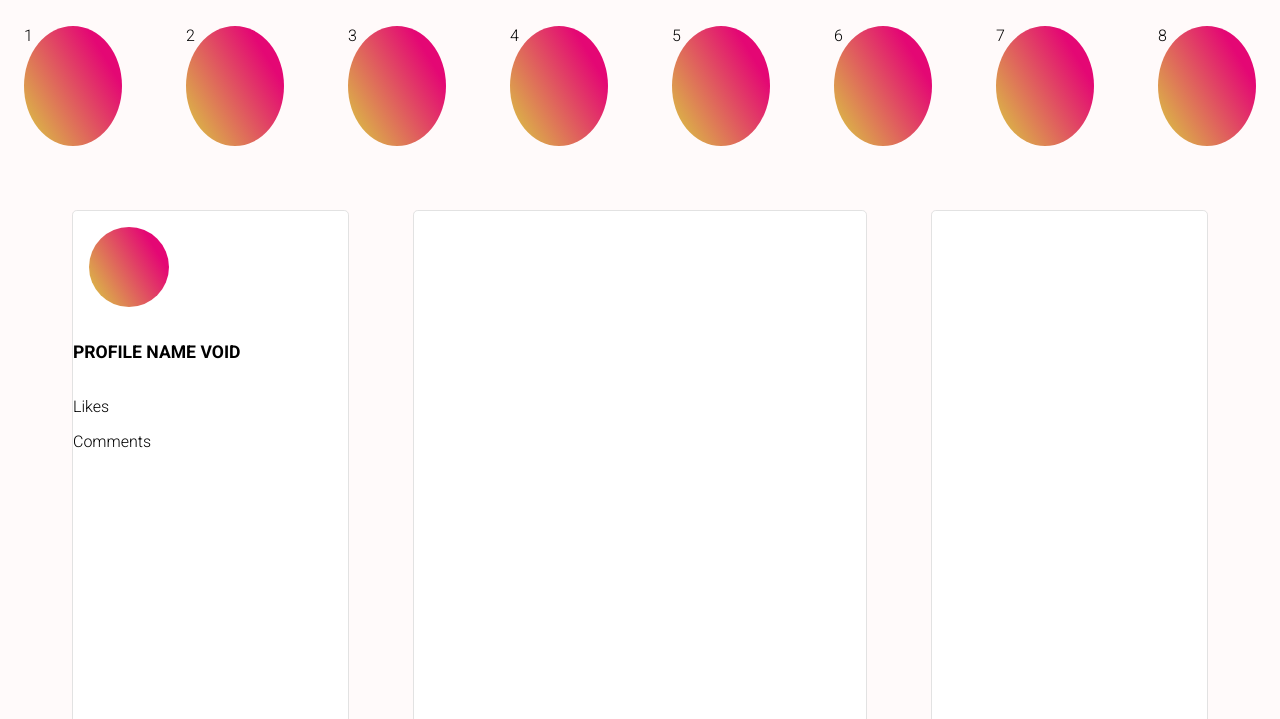
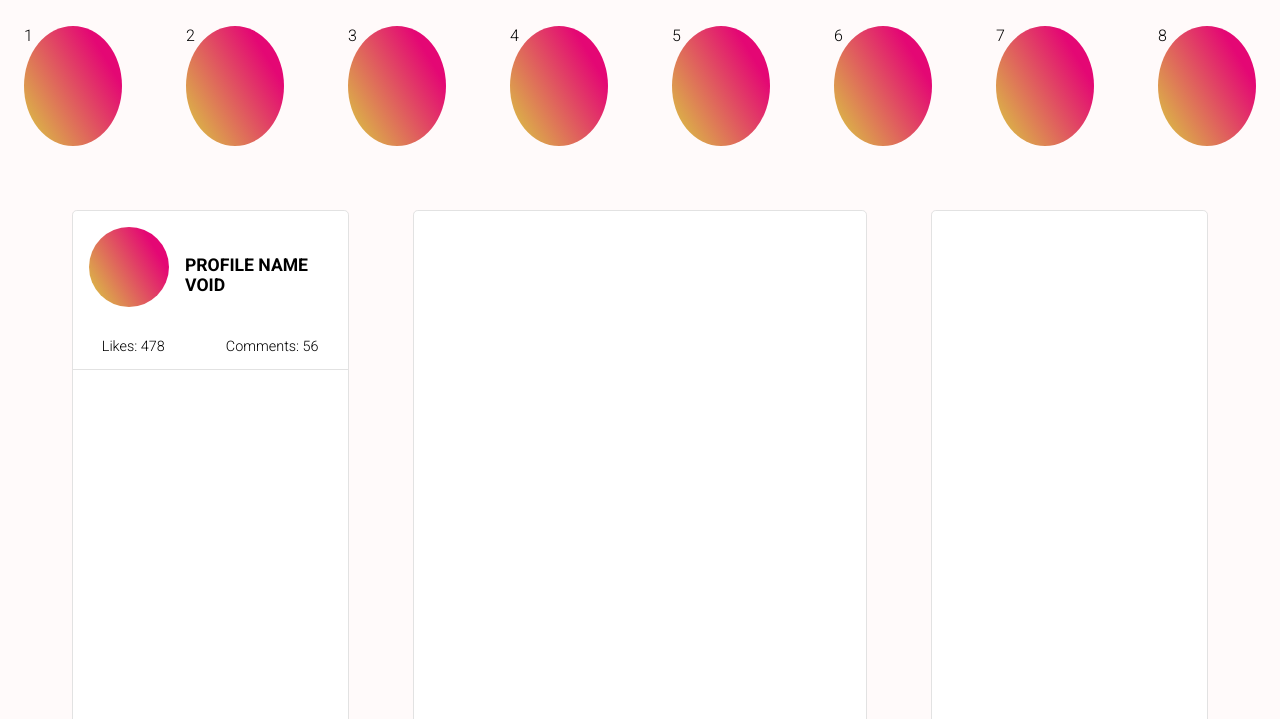
Before and after one commit to QuentincJohnson/instagram-remix, a plain HTML site: page index.html in a window 1280 px wide. Shown: the part 81-800 px from the top of the page. Drawn offline with Linux system fonts and the light colour scheme.

Commit message:
rough completion of profile banner

```diff
--- a/css/index.css
+++ b/css/index.css
@@ -3,6 +3,7 @@
 
     box-sizing: border-box;
     font-weight: lighter;
+    list-style-type: none;
 }
 
 body
@@ -64,10 +65,15 @@ body
 }
 
 /* profile content */
+.profile-banner
+{
+    display: grid;
+    grid-template-columns: 1fr 2fr;
+
+}
 
 .profile-pic
 {
-    display: inline-block;
     height:10vh;
     width:10vh;
     background: rgb(218,206,65);
@@ -78,8 +84,32 @@ body
 
 .profile-name
 {
-    display: inline-block;
+    margin-top: 2.5em;
     overflow: hidden;;
     font-weight: bold;
     font-size: 1.1em;
 }
+
+.feedback
+{
+    margin: 0em 0em;
+    padding: 0em 0em;
+    text-align: left;
+    font-size: 0.9em;
+    border-bottom: 1px solid #e2e2e2;;
+}
+
+.feedback > li
+{
+    margin: 0em 0em;
+    padding: 0em 2em;
+    display: inline-block;
+    text-align: right;
+}
+
+.lineup
+{
+    padding-left: 30rem;
+}
+
+.comments
--- a/index.html
+++ b/index.html
@@ -31,13 +31,17 @@
             <!-- profile -->
             <article class="left">
                 <section>
-                    <div class="profile-pic"></div>
-                    <h2 class="profile-name">PROFILE NAME VOID</h2>
-                    <p>Likes</p>
-                    <p>Comments</p>
+                    <div class="profile-banner">
+                        <div class="profile-pic"></div>
+                        <h2 class="profile-name">PROFILE NAME VOID</h2>
+                    </div>
+                    <ul class="feedback">
+                        <li><p >Likes: <strong> 478 </strong></p></li>
+                        <li><p>Comments: <strong>56</strong> </p></li>
+                    </ul>
+                    <section>
 
-
-
+                    </section>
                 </section>
                 <section>bruh2</section>
                 <section>bruh2</section>
```
